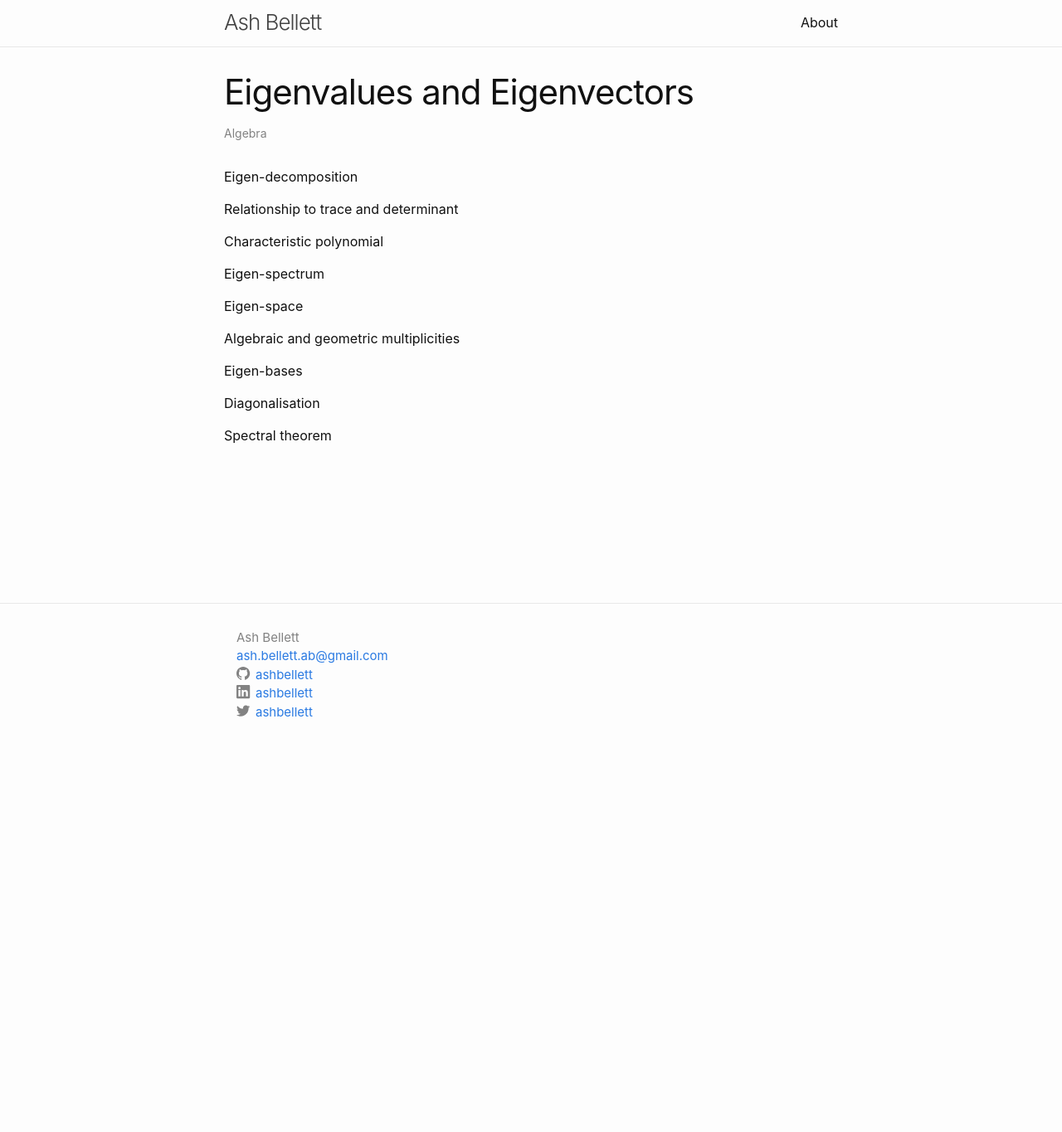
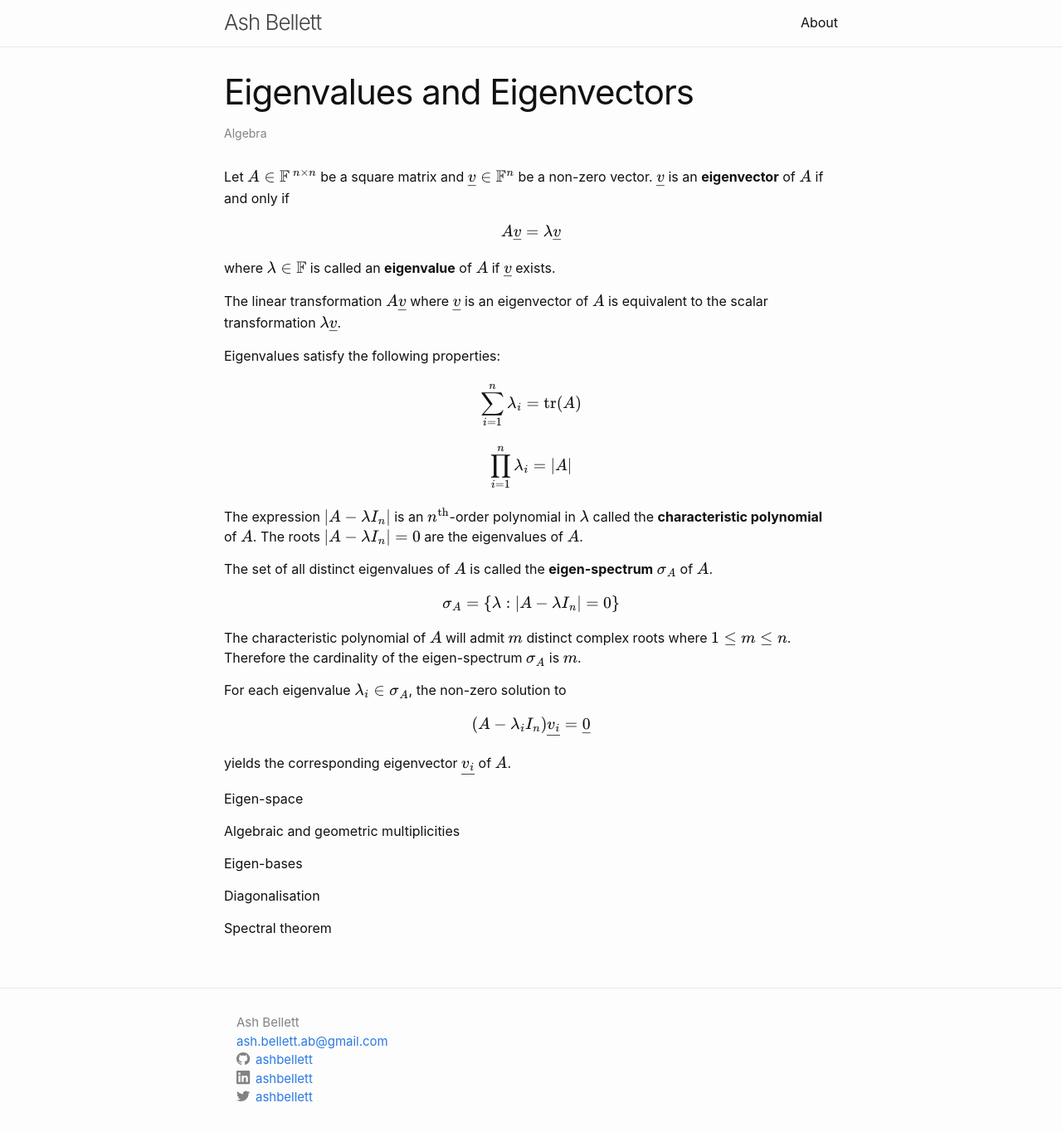
Before and after one commit to ashbellett/ashbellett.github.io, a Jekyll site: the page built from _posts/_algebra/eigenvalues-eigenvectors.md, in a window 1280 px wide. Shown: the whole page at 83% size. Built offline with Jekyll 4.4.1, drawn with Linux system fonts in a browser that asks for light colours; some web fonts are replaced; before the commit the page ends 900 px from its top, so only the background shows below that.

Commit message:
Add eigenvalue and eigenvector notes

```diff
--- a/_posts/_algebra/eigenvalues-eigenvectors.md
+++ b/_posts/_algebra/eigenvalues-eigenvectors.md
@@ -6,13 +6,33 @@ tags: ["algebra", "eigenvalue", "eigenvector"]
 description: "A fundamental decomposition of square matrices"
 ---
 
-Eigen-decomposition
+Let $$A\in\mathbb{F}^{\,n\times n}$$ be a square matrix and $$\underline{v} \in \mathbb{F}^n$$ be a non-zero vector. $$\underline{v}$$ is an **eigenvector** of $$A$$ if and only if
 
-Relationship to trace and determinant
+$$A\underline{v}=\lambda\underline{v}$$
 
-Characteristic polynomial
+where $$\lambda\in\mathbb{F}$$ is called an **eigenvalue** of $$A$$ if $$\underline{v}$$ exists.
 
-Eigen-spectrum
+The linear transformation $$A\underline{v}$$ where $$\underline{v}$$ is an eigenvector of $$A$$ is equivalent to the scalar transformation $$\lambda\underline{v}$$.
+
+Eigenvalues satisfy the following properties:
+
+$$\sum_{i=1}^n \lambda_i = \mathrm{tr}(A)$$
+
+$$\prod_{i=1}^n \lambda_i = \lvert A\rvert$$
+
+The expression $$\lvert A-\lambda I_n\rvert$$ is an $$n^{\mathrm{th}}$$-order polynomial in $$\lambda$$ called the **characteristic polynomial** of $$A$$. The roots $$\lvert A-\lambda I_n\rvert=0$$ are the eigenvalues of $$A$$.
+
+The set of all distinct eigenvalues of $$A$$ is called the **eigen-spectrum** $$\sigma_A$$ of $$A$$.
+
+$$\sigma_A=\{\lambda : \lvert A-\lambda I_n\rvert=0\}$$
+
+The characteristic polynomial of $$A$$ will admit $$m$$ distinct complex roots where $$1\leq m\leq n$$. Therefore the cardinality of the eigen-spectrum $$\sigma_A$$ is $$m$$.
+
+For each eigenvalue $$\lambda_i\in\sigma_A$$, the non-zero solution to
+
+$$\left(A-\lambda_i I_n\right)\underline{v_i}=\underline{0}$$
+
+yields the corresponding eigenvector $$\underline{v_i}$$ of $$A$$.
 
 Eigen-space
 
```
Also changed, not shown: _posts/_algebra/determinants.md (+1 -1 lines).
